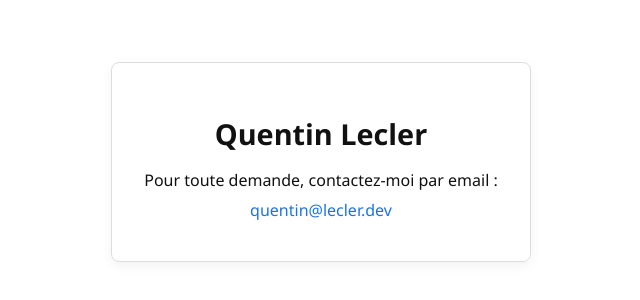
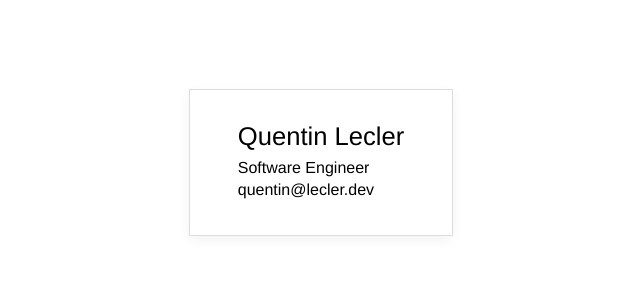
Before and after one commit to quentinlecler/Portfolio_, a plain HTML site: page index.html in a window 1280 px wide. Shown: the part 238-538 px from the top of the page, without its empty margins (319-959 px from the left). Drawn offline with Linux system fonts and the light colour scheme.

Commit message:
basic  payout

```diff
--- a/index.html
+++ b/index.html
@@ -1,50 +1,50 @@
 <!DOCTYPE html>
-<html lang="fr">
+<html lang="en">
 <head>
   <meta charset="UTF-8">
   <meta name="viewport" content="width=device-width, initial-scale=1.0">
   <title>Quentin Lecler</title>
   <style>
     body {
-      font-family: "Segoe UI", Tahoma, Geneva, Verdana, sans-serif;
+      margin: 0;
+      height: 100vh;
       display: flex;
       justify-content: center;
       align-items: center;
-      height: 100vh;
-      margin: 0;
       background-color: #ffffff;
-      color: #111111;
-      text-align: center;
+      font-family: "Helvetica Neue", Helvetica, Arial, sans-serif;
+      color: #000;
+    }
+    .card {
+      padding: 2rem 3rem;
+      text-align: left;
+      max-width: 400px;
+      border: 1px solid #ddd;
+      box-shadow: 0 4px 12px rgba(0,0,0,0.05);
+    }
+    h1 {
+      font-size: 1.6rem;
+      margin: 0 0 0.5rem 0;
+      font-weight: 400;
+    }
+    p {
+      margin: 0.25rem 0;
+      font-size: 1rem;
+      font-weight: 300;
     }
     a {
-      color: #1a73e8;
+      color: #000;
       text-decoration: none;
-      font-weight: 500;
     }
     a:hover {
       text-decoration: underline;
     }
-    .container {
-      padding: 2rem;
-      border: 1px solid #ddd;
-      border-radius: 8px;
-      box-shadow: 0 4px 12px rgba(0,0,0,0.05);
-      max-width: 400px;
-    }
-    h1 {
-      margin-bottom: 1rem;
-      font-size: 1.8rem;
-    }
-    p {
-      margin: 0.5rem 0;
-      font-size: 1rem;
-    }
   </style>
 </head>
 <body>
-  <div class="container">
+  <div class="card">
     <h1>Quentin Lecler</h1>
-    <p>Pour toute demande, contactez-moi par email :</p>
+    <p>Software Engineer</p>
     <p><a href="mailto:quentin@lecler.dev">quentin@lecler.dev</a></p>
   </div>
 </body>
```
